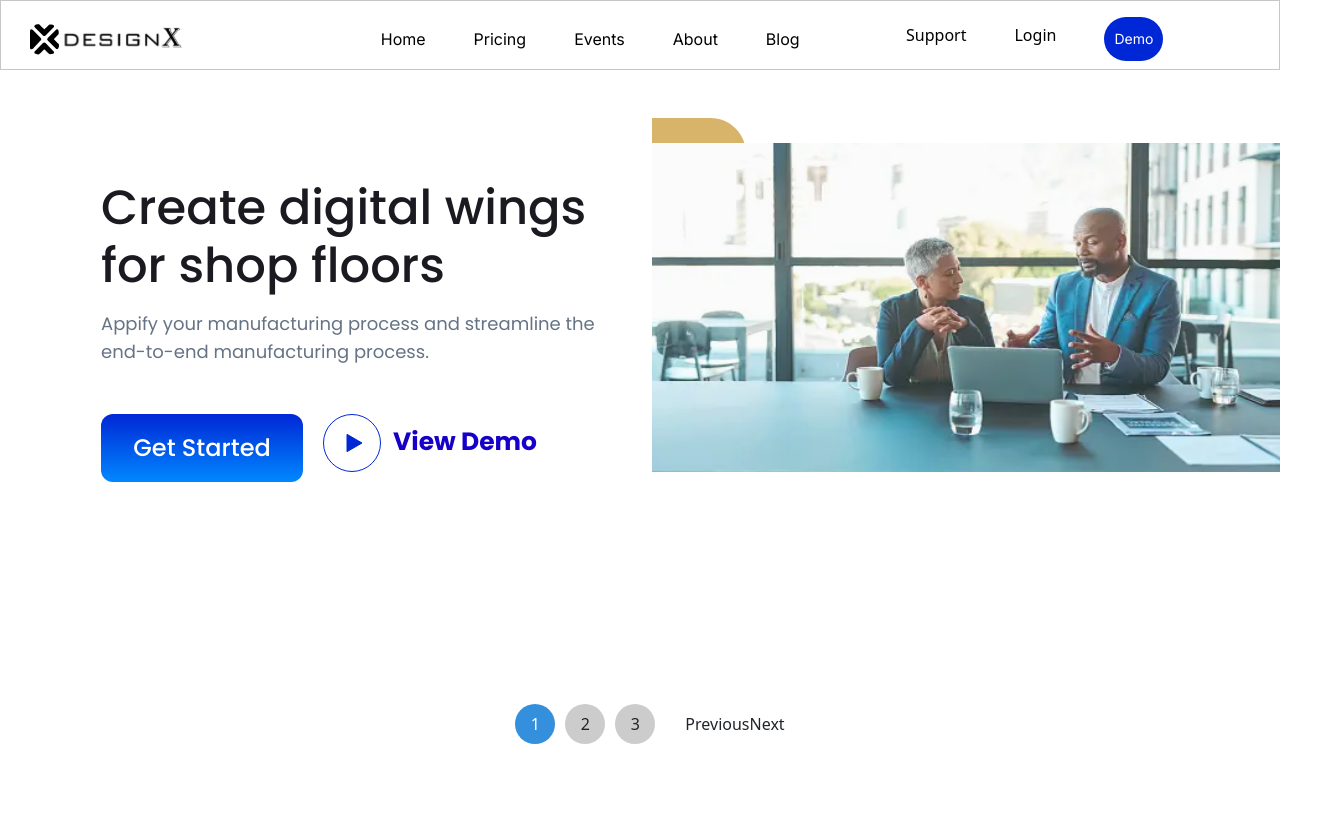
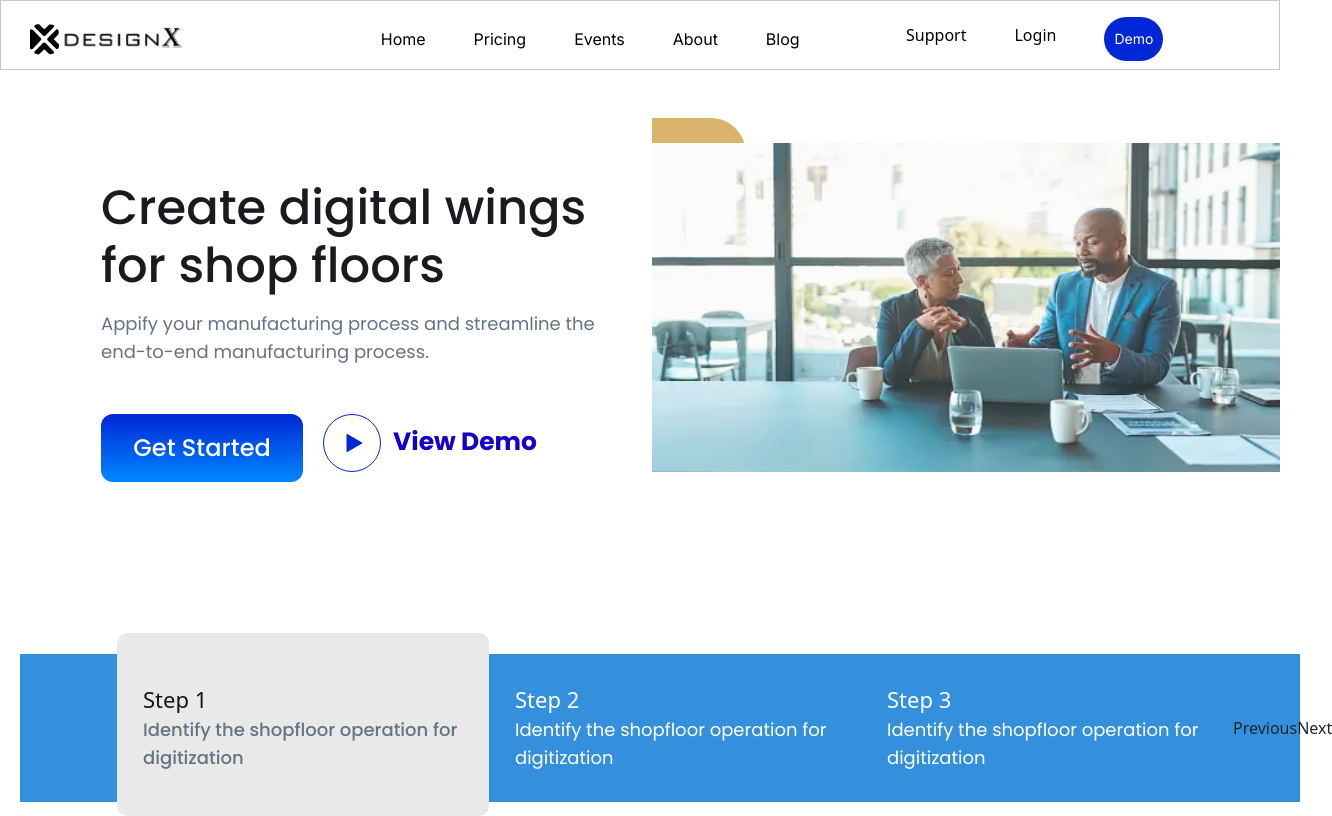
Before and after one commit to ankitkadyan06/DesignX, a React (Create React App) app: page / in a window 1280 px wide. Shown: the top 816 px of the page, 1332 px wide, since content can reach past the window. Built offline with nearby package versions, Linux system fonts and the light colour scheme.

Commit message:
step function css update

```diff
--- a/src/App.css
+++ b/src/App.css
@@ -23,7 +23,7 @@
 }
 
 .backNo{
-  background: url("./Components/assets/images/backgroudNo.svg");
+  background: no-repeat center/100% url("./Components/assets/images/backgroudNo.svg");
 }
 
 /* width */
@@ -59,7 +59,7 @@
   margin: 0 20px;
 }
 
-.step {
+/* .step {
   width: 40px;
   height: 40px;
   border-radius: 50%;
@@ -68,7 +68,7 @@
   align-items: center;
   justify-content: center;
   margin-right: 10px;
-}
+} */
 
 .step.active {
   background-color: #3490dc;
--- a/src/Components/HomePage/Steps.js
+++ b/src/Components/HomePage/Steps.js
@@ -10,7 +10,33 @@ import Suzuki from "../assets/images/suzuki.svg";
 import CountUp from "react-countup";
 
 const TotalSteps = 5;
-const StepsPerPage = 3;
+// const StepsPerPage = 3;/
+const stepData = [
+  {
+    stepHead: "Step 1",
+    stepDesc: "Identify the shopfloor operation for digitization"
+  },
+  {
+    stepHead: "Step 1",
+    stepDesc: "Identify the shopfloor operation for digitization"
+  },
+  {
+    stepHead: "Step 2",
+    stepDesc: "Identify the shopfloor operation for digitization"
+  },
+  {
+    stepHead: "Step 3",
+    stepDesc: "Identify the shopfloor operation for digitization"
+  },
+  {
+    stepHead: "Step 4",
+    stepDesc: "Identify the shopfloor operation for digitization"
+  },
+  {
+    stepHead: "Step 5",
+    stepDesc: "Identify the shopfloor operation for digitization"
+  }
+]
 
 const Steps = () => {
   const [currentStep, setCurrentStep] = useState(1);
@@ -33,23 +59,32 @@ const Steps = () => {
     if (currentStep <= 3) {
       for (let i = 1; i <= 3; i++) {
         stepComponents.push(
+          <li className={`step ${i === currentStep ?"firstList bg-[#E9E9E9] w-[372px] h-[183px] rounded-[10px] mt-[10px] py-[50px] px-[26px]":"w-[372px] h-[183px]  rounded-[10px] mt-[10px] py-[50px] px-[26px]"}`} key={i}>
             <div
-            key={i}
-            className={`step ${i === currentStep ? "active" : ""}`}
+              className={`step ${i === currentStep ? "text-[#151515] text-[22px] font-medium " : "text-white text-[22px] font-medium"}`}
             >
-            {i}
+              {stepData[i].stepHead}
+              <div className={`step ${i === currentStep ? "text-[#657385] font-poppins text-lg " : "text-white font-poppins text-lg font-normal"}`}>
+                {stepData[i].stepDesc}
               </div>
+            </div>
+          </li>
         );
       }
     } else {
       for (let i = currentStep - 2; i <= currentStep; i++) {
         stepComponents.push(
+          <li className={`step ${i === currentStep ?"firstList bg-[#E9E9E9] w-[372px] h-[183px] rounded-[10px] mt-[10px] py-[50px] px-[26px]":"w-[372px] h-[183px]  rounded-[10px] mt-[10px] py-[50px] px-[26px]"}`} key={i}>
             <div
-            key={i}
-            className={`step ${i === currentStep ? "active" : ""}`}
+
+              className={`step ${i === currentStep ? "text-[#151515] text-[22px] font-medium " : "text-white text-[22px] font-medium"}`}
             >
-            {i}
+              {stepData[i].stepHead}
+              <div className={`step ${i === currentStep ? "text-[#657385] font-poppins text-lg " : "text-white font-poppins text-lg font-normal"}`}>
+                {stepData[i].stepDesc}
               </div>
+            </div>
+          </li>
         );
       }
     }
@@ -60,8 +95,10 @@ const Steps = () => {
 
   return (
     <div>
-      <div className="carousel-container">
-        <div className="steps">{renderSteps()}</div>
+      <div className="steps w-full h-[148px] mt-[-80px] items-center pl-[65px] bg-[#3490dc]">
+        <ul className="flex ">
+          {renderSteps()}
+        </ul>
         <button onClick={handlePrev} disabled={currentStep === 1}>
           Previous
         </button>
```
Lines whose indentation alone changed are shown as unchanged.
